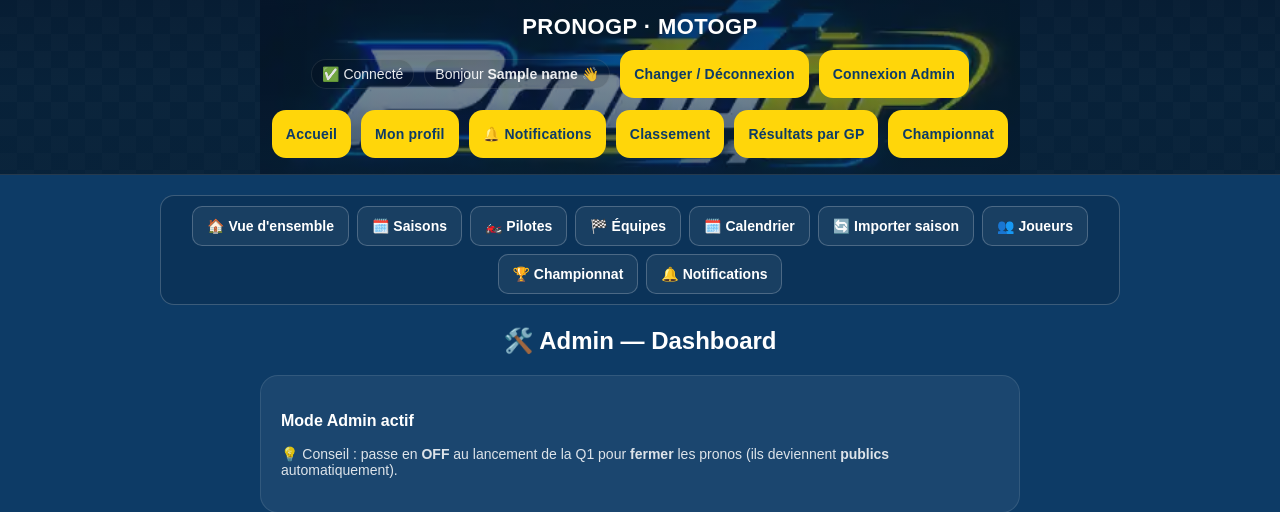
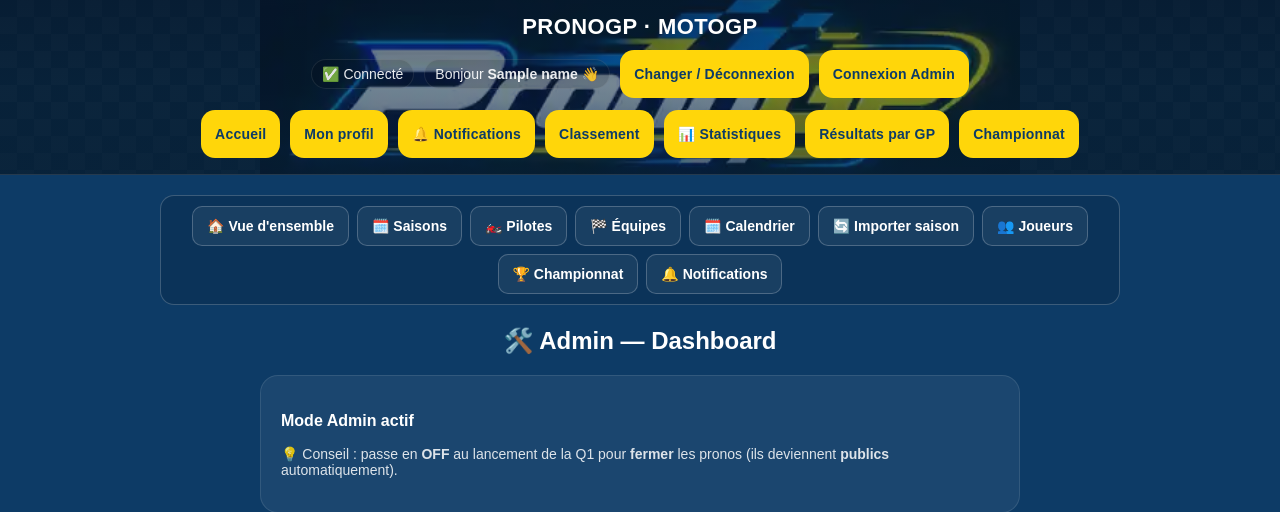
Before and after one commit to benjaminsoler07-lang/motogp-jeu, a Python web app: template templates/admin_home.html in a window 1280 px wide. Shown: the top 512 px of the page. Run offline with Jinja, Linux system fonts and the light colour scheme; the template is opened without the code that fills it: most values are stand-ins (such as "Sample title", 1, 10 or a date in 2020).

Commit message:
feat(stats): add statistics link to top navigation

```diff
--- a/templates/base.html
+++ b/templates/base.html
@@ -9,6 +9,7 @@
     <link rel="apple-touch-icon" href="{{ url_for('pwa_icon',size=192) }}">
     <meta name="theme-color" content="#0d3b66">
     <script defer src="{{ url_for('static',filename='v2-pwa.js') }}"></script>
+    {% block head_extra %}{% endblock %}
   </head>
 
   <body class="{% block body_class %}{% endblock %}">
@@ -43,6 +44,7 @@
         {% if name %}<a class="btn" href="{{ url_for('profile') }}">Mon profil</a>
         <a class="btn" href="{{ url_for('notifications') }}">🔔 Notifications</a>{% endif %}
         <a class="btn" href="{{ url_for('classement_general') }}">Classement</a>
+        <a class="btn" href="{{ url_for('statistics_page') }}">📊 Statistiques</a>
         <a class="btn" href="{{ url_for('results_by_race') }}">Résultats par GP</a>
         <a class="btn" href="{{ url_for('championnat',season=request.args.get('season') or 2026) }}">Championnat</a>
       </nav>
```
